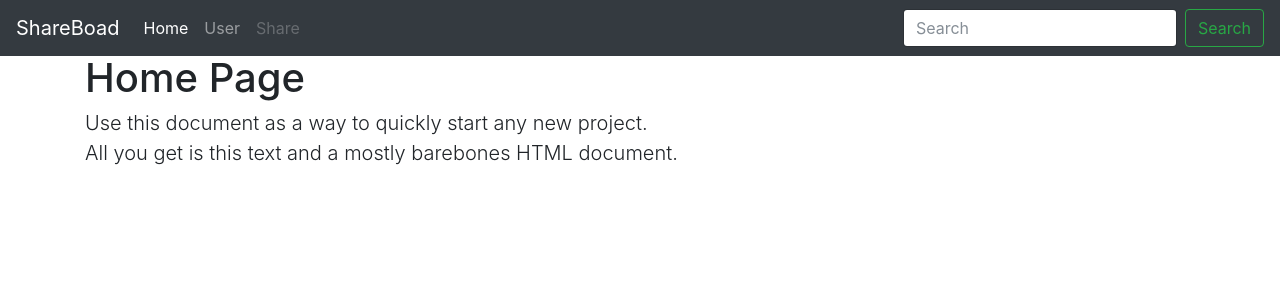
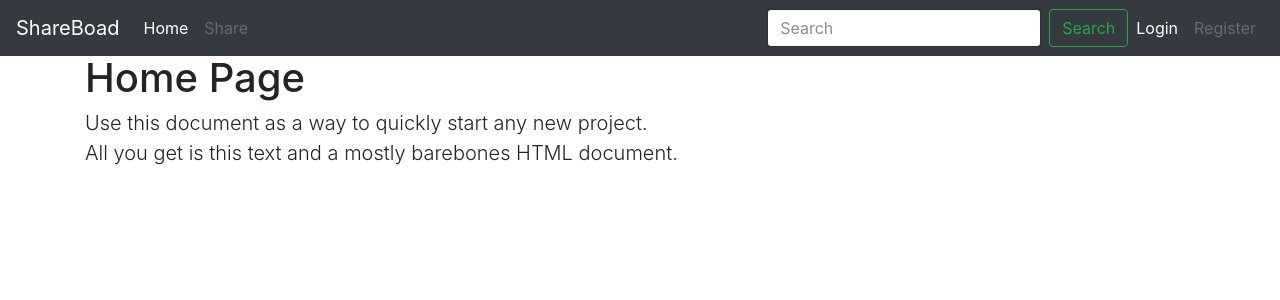
Before and after one commit to Adewagold/futurespork-framework, a PHP site: page /future/ in a window 1280 px wide. Shown: the top 300 px of the page. Run offline with PHP 8.4, Linux system fonts and the light colour scheme; data that the repository does not hold is empty; some libraries are stand-ins or nearby versions.

Commit message:
user login and register added to navbar

```diff
--- a/views/main.php
+++ b/views/main.php
@@ -20,17 +20,24 @@
             <a class="nav-link" href="<?php echo ROOT_URL ?>">Home <span class="sr-only">(current)</span></a>
           </li>
           <li class="nav-item">
-            <a class="nav-link" href="<?php echo ROOT_URL ?>">User</a>
-          </li>
-          <li class="nav-item">
             <a class="nav-link disabled" href="<?php echo ROOT_URL ?>share">Share</a>
           </li>
 
         </ul>
-        <form class="form-inline my-2 my-lg-0">
+		<form class="form-inline my-2 my-lg-0">
           <input class="form-control mr-sm-2" type="text" placeholder="Search" aria-label="Search">
           <button class="btn btn-outline-success my-2 my-sm-0" type="submit">Search</button>
         </form>
+        <ul class="navbar-nav navbar-right">
+          <li class="nav-item active">
+            <a class="nav-link" href="<?php echo ROOT_URL ?>">Login <span class="sr-only">(current)</span></a>
+          </li>
+          <li class="nav-item">
+            <a class="nav-link disabled" href="<?php echo ROOT_URL ?>share">Register</a>
+          </li>
+
+        </ul>
+
       </div>
     </nav>
 
```
